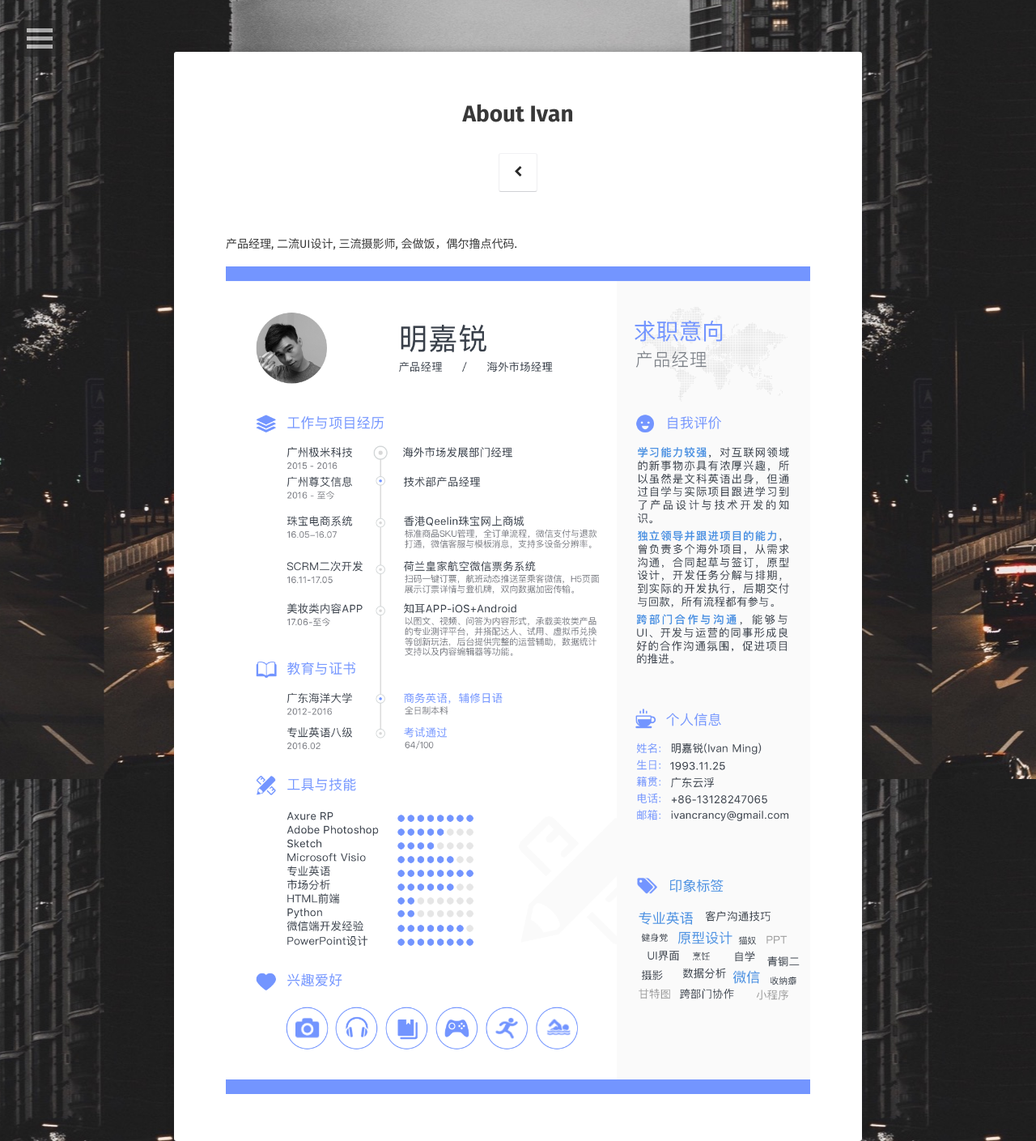
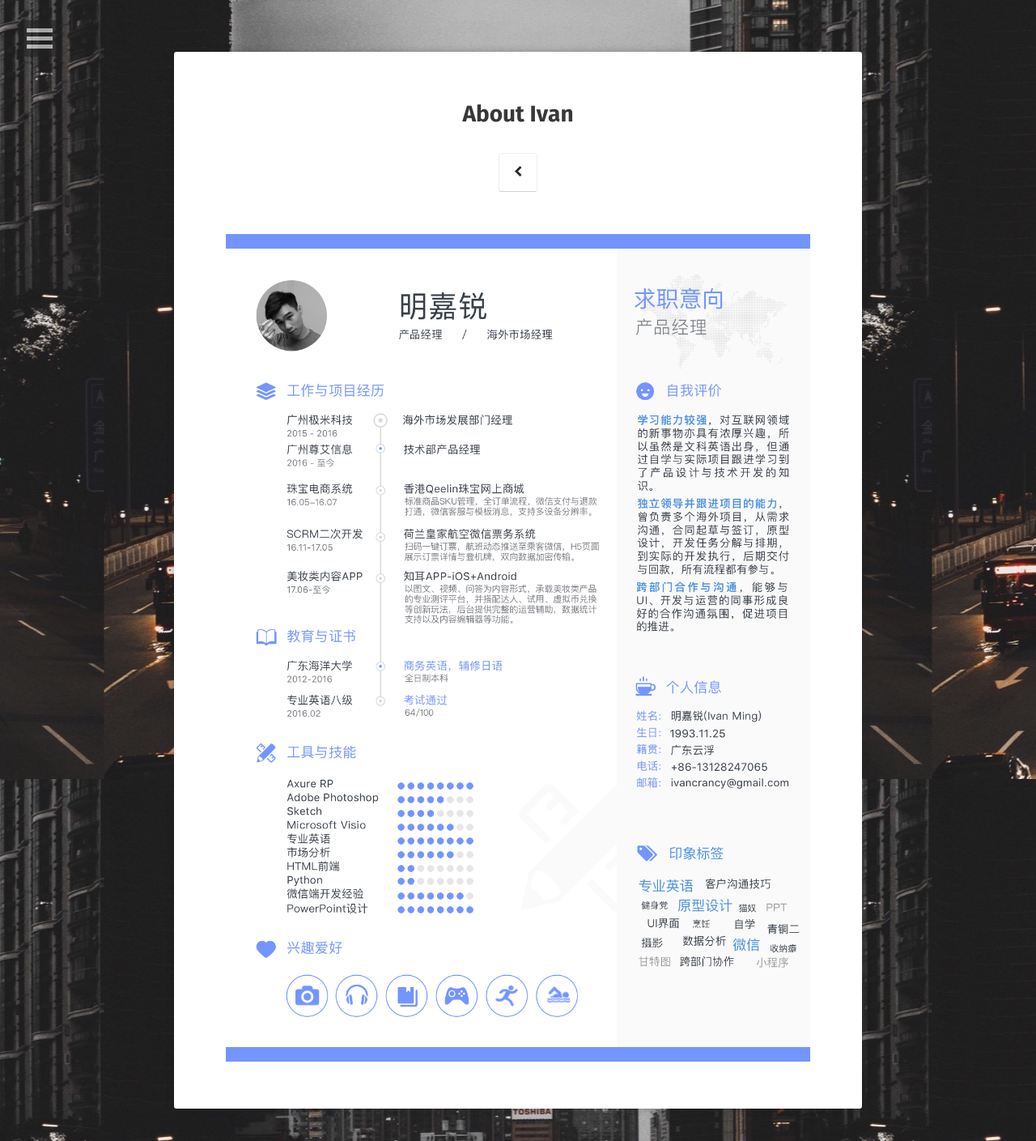
Before and after one commit to IvanCrancy/ivanming.github.io, a Jekyll site: the page built from about/index.md, in a window 1280 px wide. Shown: the whole page at 81% size. Built offline with Jekyll 4.4.1, drawn with Linux system fonts in a browser that asks for light colours; some web fonts are replaced.

Commit message:
resume update

```diff
--- a/about/index.md
+++ b/about/index.md
@@ -6,7 +6,5 @@ date: 2018-04-19
 comments: false
 ---
 
-产品经理, 二流UI设计, 三流摄影师, 会做饭，偶尔撸点代码.
-
 
 ![](https://ivancrancy.github.io/ivanming.github.io/assets/img/post_image/about_0419/resume.png)
```
